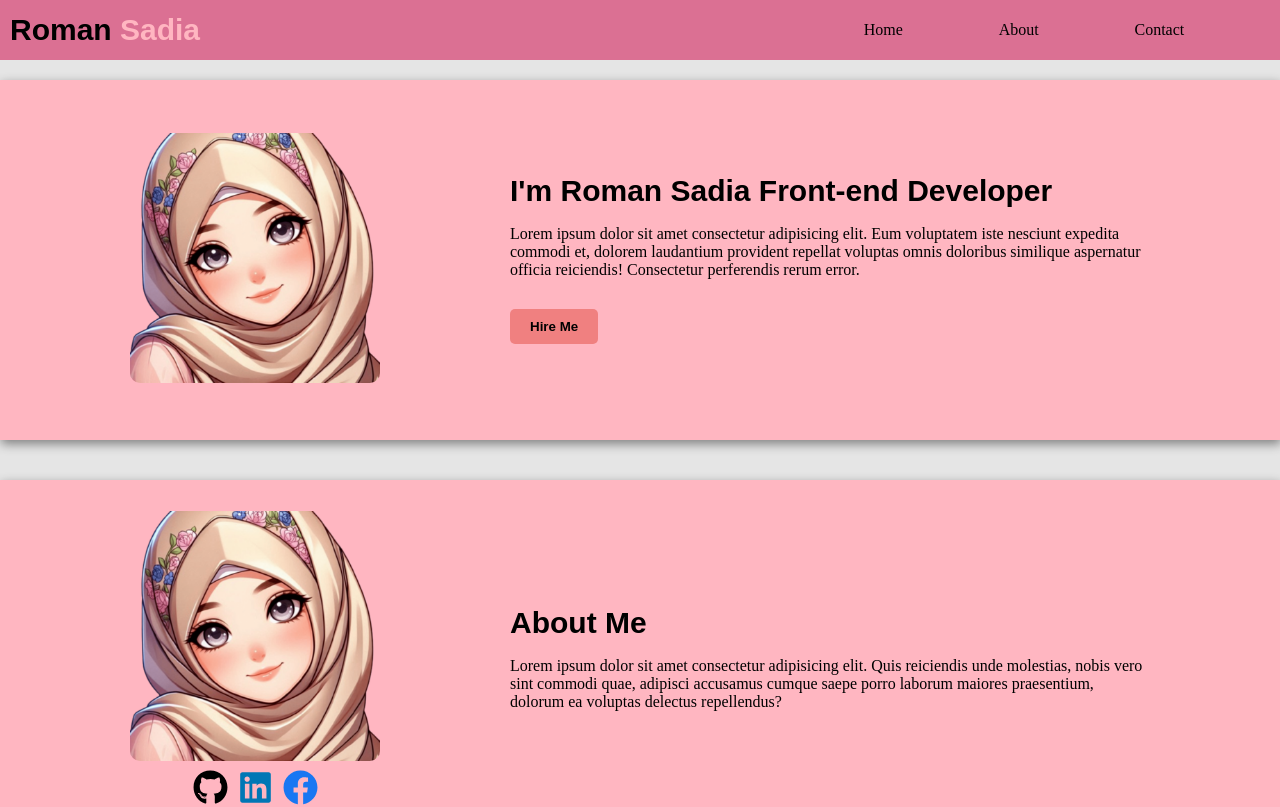
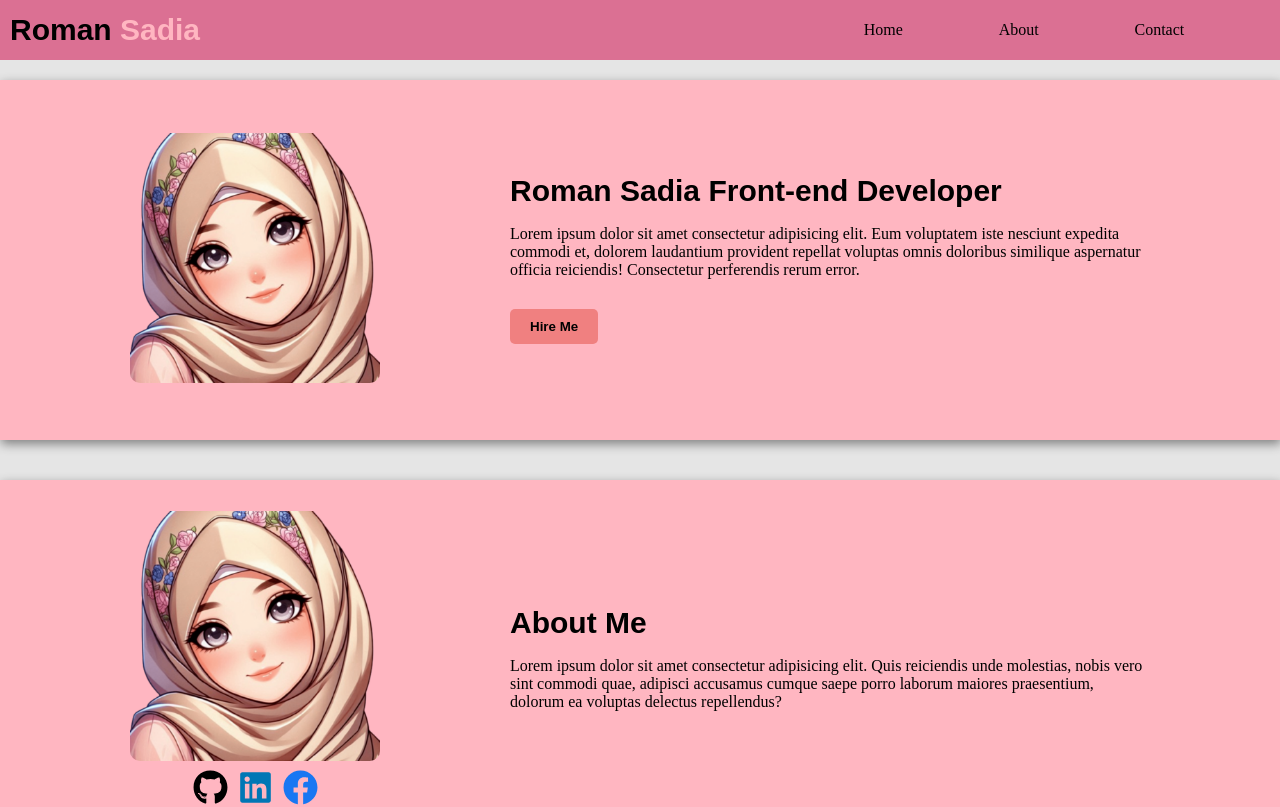
Before and after one commit to sadiaromi/Milestone2-Portfolio-Custom-Css, a Next.js app: page / in a window 1280 px wide. Shown: the top 807 px of the page. Built offline with nearby package versions, Linux system fonts and the light colour scheme.

Commit message:
first commit

```diff
--- a/src/components/Hero.tsx
+++ b/src/components/Hero.tsx
@@ -16,7 +16,7 @@ function Hero() {
                 </div>
                 {/* right */}
                 <div className="hero-right-div">
-                    <h1 className="title-hero">I'm Roman Sadia
+                    <h1 className="title-hero"> Roman Sadia
                     Front-end Developer</h1>
                         <p className="description-hero">
                             Lorem ipsum dolor sit amet consectetur adipisicing elit. Eum voluptatem iste nesciunt expedita commodi et, dolorem laudantium provident repellat voluptas omnis doloribus similique aspernatur officia reiciendis! Consectetur perferendis rerum error.
```
